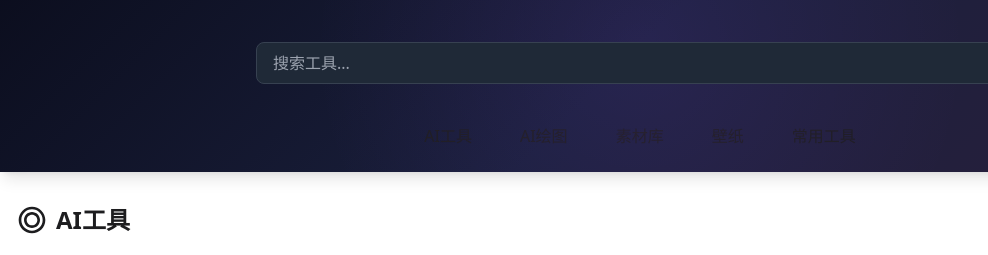
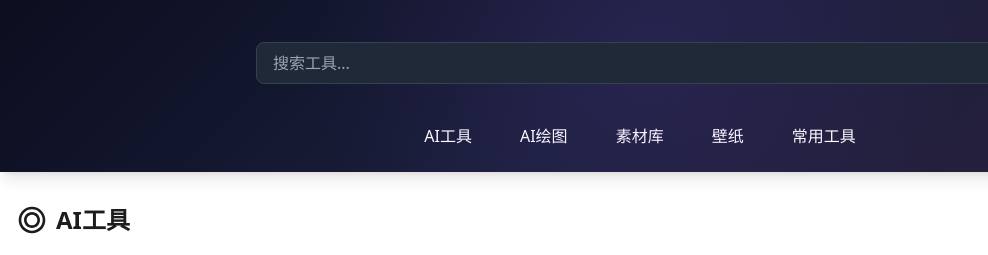
Before and after one commit to yifannice/daohanggou, a website: page index.html in a window 1280 px wide. Shown: the part 78-333 px from the top of the page, 0-988 px from the left. Drawn offline with nearby package versions, Linux system fonts and the light colour scheme; files that its build step writes are made by us from their sources.

Commit message:
fix: 修改导航栏文字颜色为白色，提高可读性

```diff
--- a/src/input.css
+++ b/src/input.css
@@ -4,7 +4,7 @@
 
 @layer components {
     .nav-item {
-        @apply px-4 py-2 text-apple-gray hover:text-apple-blue transition-colors duration-200;
+        @apply px-4 py-2 text-white hover:text-apple-blue transition-colors duration-200;
     }
     .tool-card {
         @apply bg-white rounded-lg p-4 shadow-sm hover:shadow-md transition-all duration-200 border border-gray-100;
```
